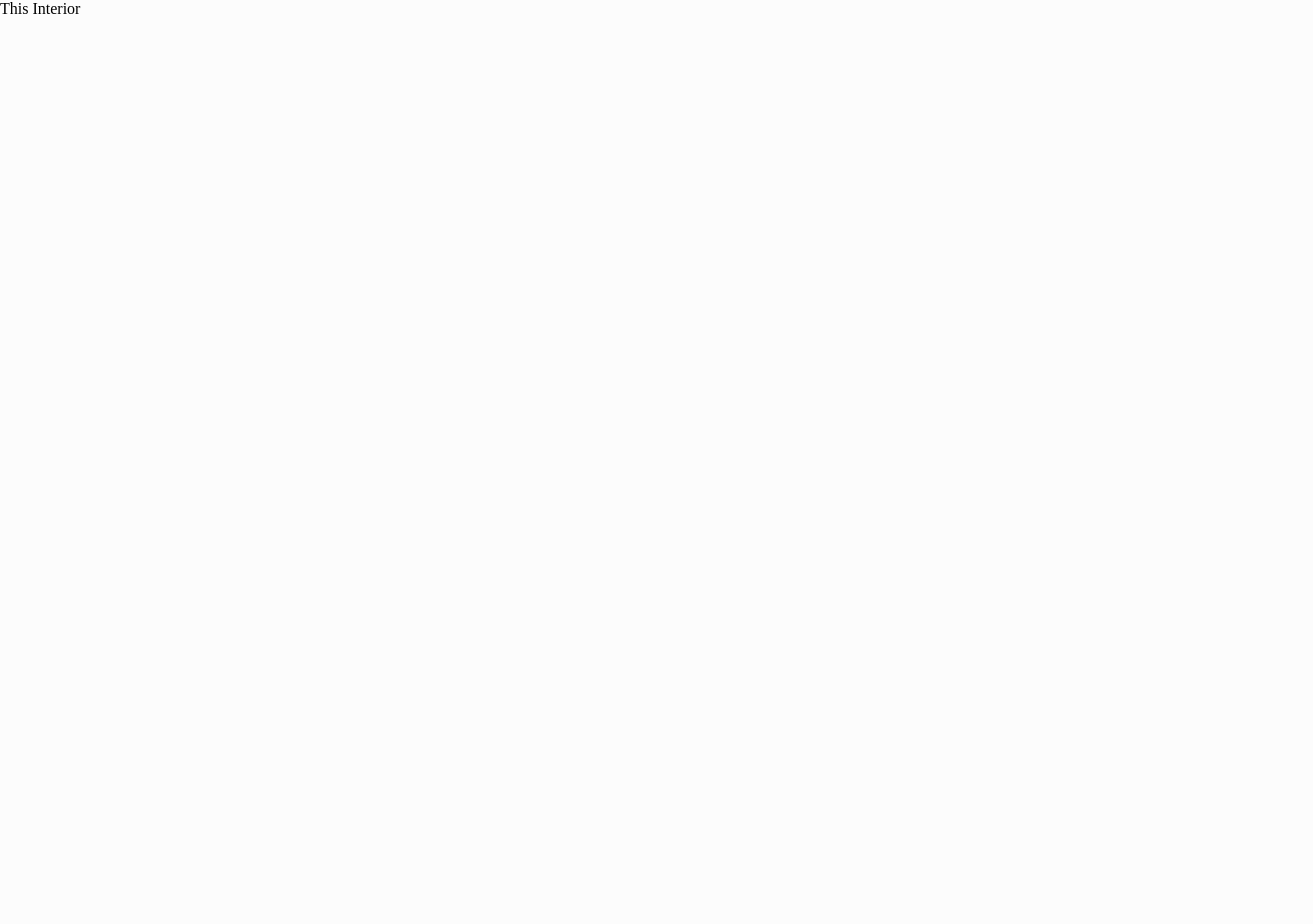
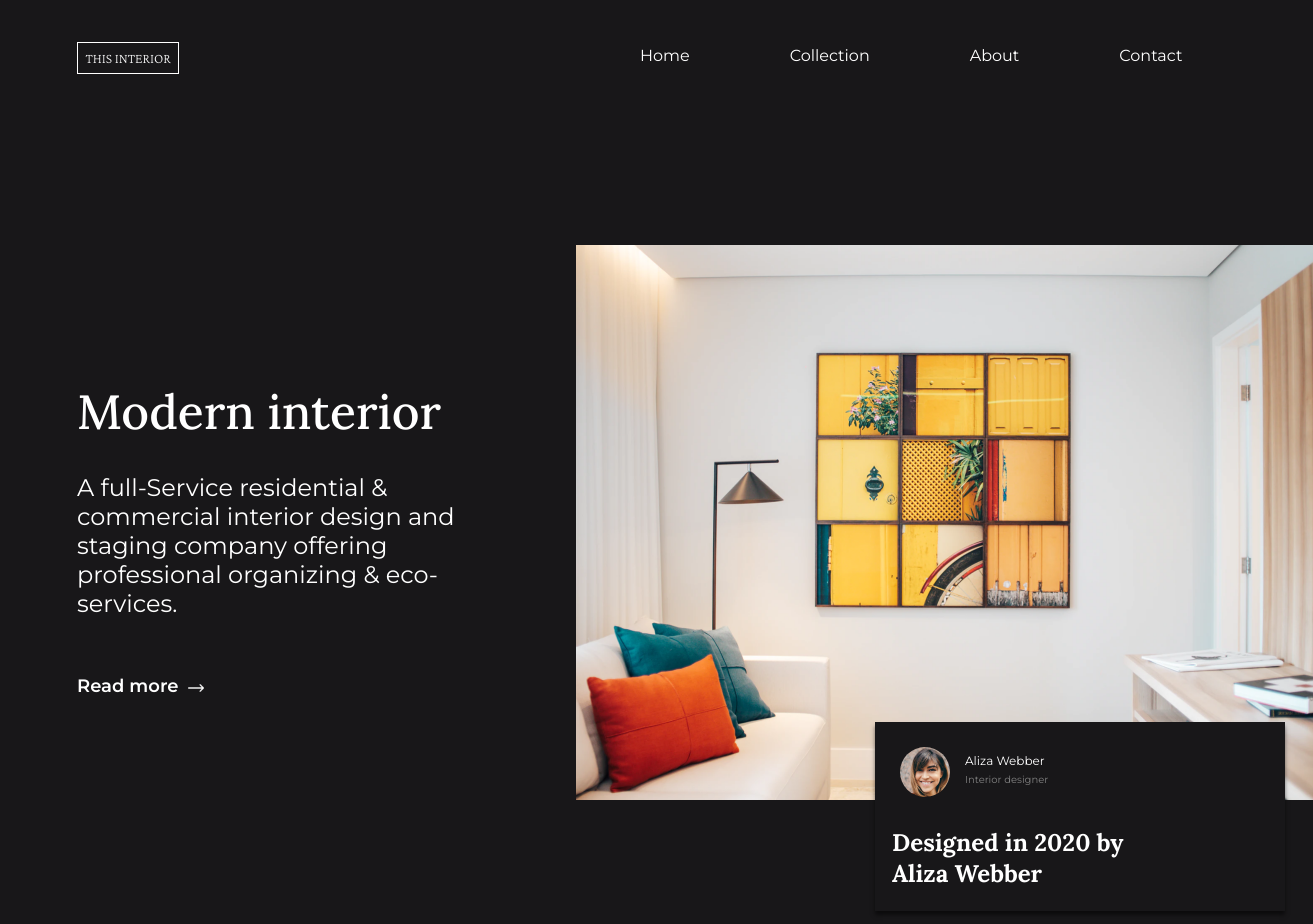
Before and after one commit to Nattanjunior/Interior-Consultant, a React (Vite) app in the folder Interior/: page / in a window 1280 px wide. Shown: the top 924 px of the page, 1313 px wide, since content can reach past the window. Before the commit the page ends 800 px from the top, so only its background shows below. Built offline with nearby package versions, Linux system fonts and the light colour scheme.

Commit message:
Desktop finalizado

```diff
--- a/Interior/index.html
+++ b/Interior/index.html
@@ -4,14 +4,18 @@
     <meta charset="UTF-8" />
     <link rel="icon" type="image/svg+xml" href="/vite.svg" />
     <meta name="viewport" content="width=device-width, initial-scale=1.0" />
-    <link href="https://fonts.googleapis.com/icon?family=Material+Icons"
-rel="stylesheet">
     <link rel="preconnect" href="https://fonts.googleapis.com">
     <link rel="preconnect" href="https://fonts.gstatic.com" crossorigin>
     <link href="https://fonts.googleapis.com/css2?family=Crimson+Pro:wght@200&family=Montserrat:wght@600&display=swap" rel="stylesheet">
     <link rel="preconnect" href="https://fonts.googleapis.com">
     <link rel="preconnect" href="https://fonts.gstatic.com" crossorigin>
     <link href="https://fonts.googleapis.com/css2?family=Lora:wght@500;700&display=swap" rel="stylesheet">
+    <link rel="preconnect" href="https://fonts.googleapis.com">
+    <link rel="preconnect" href="https://fonts.gstatic.com" crossorigin>
+    <link rel="preconnect" href="https://fonts.googleapis.com">
+    <link rel="preconnect" href="https://fonts.gstatic.com" crossorigin>
+    <link href="https://fonts.googleapis.com/css2?family=Montserrat&display=swap" rel="stylesheet">
+
     <title>Vite + React</title>
   </head>
   <body>
--- a/Interior/src/index.css
+++ b/Interior/src/index.css
@@ -4,7 +4,6 @@
   box-sizing: border-box;
 }
 body{
-  max-width: 1440px;
-  max-height: 1080px;
-  background-color:#00000003;
+  background-color:#181719;
+  color: #FFFF;
 }
--- a/Interior/src/pages/App.jsx
+++ b/Interior/src/pages/App.jsx
@@ -1,4 +1,8 @@
 import '../style/App.css'
+import img from '../images/photo1.png'
+import imgArrow from '../images/001-right-arrow.png'
+import imgMenu  from '../images/menu.png'
+import imgPeaple from '../images/photo2.png'
 
 function App() {
 
@@ -6,16 +10,40 @@ function App() {
   return (
     <div>
       <header>
-        <p>This Interior</p>
+        <p className='rect'>THIS INTERIOR</p>
         <nav>
           <ul>
-          <li></li>
-          <li></li>
-          <li></li>
-          <li></li>
+          <li>Home</li>
+          <li>Collection</li>
+          <li>About</li>
+          <li>Contact</li>
           </ul>
           </nav>
       </header>
+      <main>
+        <h1>Modern interior</h1>
+        <p className='ParaTitle'>
+        A full-Service residential & commercial interior design and staging company offering professional organizing & eco-services.
+        </p>
+        <a href="#">
+          <p>Read more <img className='arrow' src= {imgArrow} alt="" /> </p>
+        </a>
+
+        <section>
+          <div className='photoIsHouse'>
+          <img src={img} alt="" className='wrapper'/>
+          </div>
+
+          <div className='container'>
+          <img className='imgPeaple' src={imgPeaple} alt="" />
+          <p className='Name'>Aliza Webber</p>
+          <p className='office'>Interior designer</p>
+          <p className='descricao'>Designed in 2020 by Aliza Webber</p>
+          </div>
+        </section>
+      </main>
+
+      <footer>created by - NattanJunior</footer>
     </div>
   )
 }
--- a/Interior/src/style/App.css
+++ b/Interior/src/style/App.css
@@ -4,5 +4,171 @@
   --font-Lora:'Lora', serif;
 }
 header{
-  width: 100%;
+  display: flex;
+  justify-content: space-around ;
 }
+ul{
+  list-style: none;
+  display: flex;
+  gap: 100px;
+  font-family: var(--font-Montserrat);
+  position: absolute;
+  top: 46px;
+}
+h1{
+  width: 365px;
+  height: 61px;
+  position: relative;
+  top: 381px;
+  left: 77px;
+
+  font-family: var(--font-Lora);
+  font-size: 48px;
+  font-weight: 500;
+  line-height: 61px;
+  letter-spacing: 0em;
+  text-align: left;
+}
+a{
+  width: 103px;
+  height: 22px;
+  position: absolute;
+  top: 675px;
+  left: 77px;
+
+  text-decoration: none;
+  font-family: var(--font-Montserrat);
+  font-size: 18px;
+  font-weight: 700;
+  line-height: 22px;
+  letter-spacing: 0em;
+  text-align: left;
+  color: #FFFF;
+
+
+}
+footer{
+  width: 287px;
+  height: 17px;
+  position: absolute;
+  top: 1039px;
+  left: 577px;
+
+  font-family: var(--font-Montserrat);
+  font-weight:500;
+  font-size: 14px;
+  Line-height:17.07px;
+  text-align: center;
+
+  color: #A9A9A9;
+}
+.arrow{
+  width: 16px;
+  height: 16px;
+  position: relative;
+  top:-18.5px ;
+  left: 111px;
+
+}
+.ParaTitle{
+  width: 410px;
+  height: 145px;
+  position: relative;
+  top: 412px;
+  left: 77px;
+
+  font-family: var(--font-Montserrat);
+  font-size: 24px;
+  font-weight: 400;
+  line-height: 29px;
+  letter-spacing: 0em;
+  text-align: left;
+}
+.rect{
+  width: 102px;
+  height: 32px;
+  position: absolute;
+  top: 42px;
+  left: 77px;
+  border: 1px solid #FFFF;
+  font-family:var(--font-Crimson);
+  font-size: 14px;
+  font-weight: 200;
+  display: flex;
+  justify-content: center;
+  align-items: center;
+}
+.wrapper{
+  width: 737px;
+  height: 555px;
+  position: absolute;
+  top:245px;
+  left: 576px;
+}
+.container{
+  width: 410px;
+  height: 189px;
+  position: absolute;
+  top: 722px;
+  left: 875px;
+  background: #181719;
+  display: flex;
+  box-shadow: 0px 4px 4px 0px #00000086;
+}
+.imgPeaple{
+  width: 50px;
+  height: 50px;
+  position: absolute;
+  top: 25px;
+  left: 25px;
+  border-radius: 37px
+
+}
+.Name{
+  width: 95px;
+  height: 17px;
+  position: relative;
+  top: 30px;
+  left: 90px;
+  font-family: var(--font-Montserrat);
+  font-size: 12px;
+  font-weight: 500;
+  line-height: 17px;
+  letter-spacing: 0em;
+  text-align: left;
+}
+.office{
+
+  width: 102px;
+  height: 15px;
+  position: absolute;
+  top: 50px;
+  left: 90px;
+
+
+  font-family: var(--font-Montserrat);
+  font-size: 10px;
+  font-weight: 500;
+  line-height: 15px;
+  letter-spacing: 0em;
+  text-align: left;
+
+  color: gray;
+}
+.descricao{
+  width: 287px;
+  height: 62px;
+  position: absolute;
+  top: 105px;
+  left: 17px;
+  text-align: left;
+
+  font-family: var(--font-Lora);
+  font-size: 24px;
+  font-weight: 700;
+  line-height: 31px;
+  letter-spacing: 0em;
+  text-align: left;
+
+
+}
```
